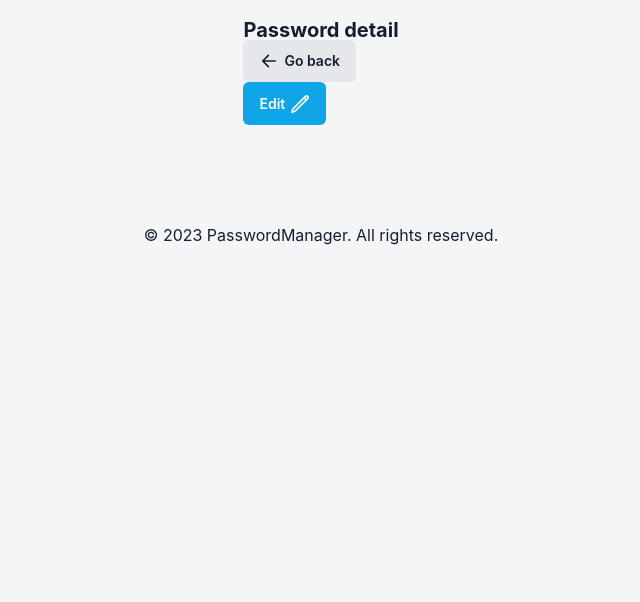
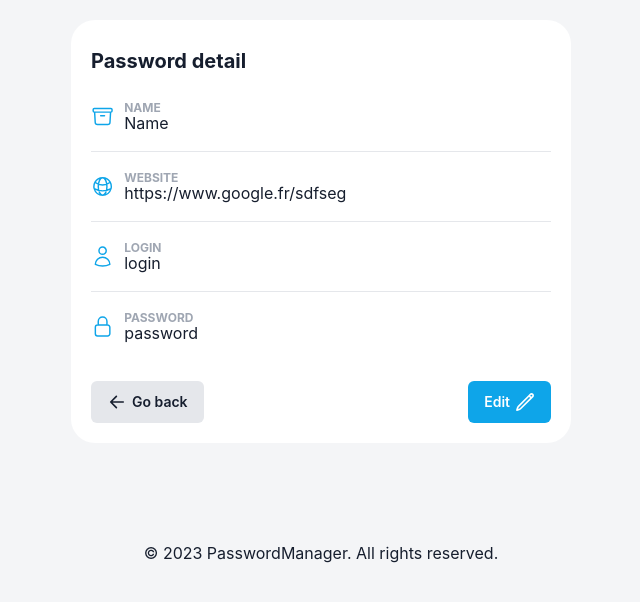
Before and after one commit to paul-bouloc/b3-c2-django-bouloc, a Django app: page /detail/5 in a window 1280 px wide. Shown: the part 80-682 px from the top of the page, without its empty margins (319-959 px from the left). Run offline with Django 5.2, Linux system fonts and the light colour scheme; a user stored in the database is signed in; data comes from the database, SQL or seed files in the repository.

Commit message:
Complete password detail page

```diff
--- a/app/static/css/detail.css
+++ b/app/static/css/detail.css
@@ -0,0 +1,87 @@
+.detail-wrapper {
+  display: flex;
+  flex-direction: column;
+  align-items: center;
+  gap: 20px;
+  max-width: 500px;
+  width: 100%;
+  padding: var(--padding);
+  box-sizing: border-box;
+  background-color: #fff;
+  border-radius: var(--rounded-3xl);
+}
+
+.detail-header {
+  display: flex;
+  justify-content: space-between;
+  align-items: center;
+  width: 100%;
+  min-height: 42px;
+  box-sizing: border-box;
+}
+
+.detail-content {
+  display: flex;
+  flex-direction: column;
+  gap: 20px;
+  width: 100%;
+  box-sizing: border-box;
+}
+
+.detail-content .separator {
+  display: flex;
+  justify-content: center;
+  align-items: center;
+  width: 100%;
+  height: 1px;
+  background-color: var(--grey-200);
+}
+
+.detail-content .detail-item {
+  display: flex;
+  justify-content: flex-start;
+  align-items: center;
+  gap: 10px;
+}
+
+.detail-content .detail-item .item-icon {
+  display: flex;
+  justify-content: center;
+  align-items: center;
+  width: 25px;
+  height: 25px;
+}
+
+.detail-content .detail-item .item-icon svg {
+  width: 100%;
+  height: 100%;
+}
+
+.detail-content .detail-item .item-data {
+  display: flex;
+  flex-direction: column;
+  gap: 1px;
+  width: 100%;
+  box-sizing: border-box;
+}
+
+.detail-content .detail-item .item-data h6 {
+  font-size: var(--font-size-xs);
+  text-transform: uppercase;
+  color: var(--grey-400);
+}
+
+.detail-content .detail-item .item-data p {
+  font-size: var(--font-size-base);
+  color: var(--grey-900);
+}
+
+.detail-content .detail-buttons {
+  display: flex;
+  justify-content: space-between;
+  align-items: center;
+  gap: 10px;
+  width: 100%;
+  margin-top: 20px;
+  box-sizing: border-box;
+}
--- a/app/templates/app/detail.html
+++ b/app/templates/app/detail.html
@@ -11,8 +11,55 @@
     <h4>Password detail</h4>
   </div>
   <div class="detail-content">
+    <div class="detail-item">
+      <div class="item-icon">
+        <svg xmlns="http://www.w3.org/2000/svg" fill="none" viewBox="0 0 24 24" stroke-width="1.5" stroke="var(--blue-500)" class="w-6 h-6">
+          <path stroke-linecap="round" stroke-linejoin="round" d="M20.25 7.5l-.625 10.632a2.25 2.25 0 01-2.247 2.118H6.622a2.25 2.25 0 01-2.247-2.118L3.75 7.5M10 11.25h4M3.375 7.5h17.25c.621 0 1.125-.504 1.125-1.125v-1.5c0-.621-.504-1.125-1.125-1.125H3.375c-.621 0-1.125.504-1.125 1.125v1.5c0 .621.504 1.125 1.125 1.125z" />
+        </svg>
+      </div>
+      <div class="item-data">
+        <h6>Name</h6>
+        <p>{{ password.name|title }}</p>
+      </div>
+    </div>
+    <div class="separator"></div>
+    <div class="detail-item">
+      <div class="item-icon">
+        <svg xmlns="http://www.w3.org/2000/svg" fill="none" viewBox="0 0 24 24" stroke-width="1.5" stroke="var(--blue-500)" class="w-6 h-6">
+          <path stroke-linecap="round" stroke-linejoin="round" d="M12 21a9.004 9.004 0 008.716-6.747M12 21a9.004 9.004 0 01-8.716-6.747M12 21c2.485 0 4.5-4.03 4.5-9S14.485 3 12 3m0 18c-2.485 0-4.5-4.03-4.5-9S9.515 3 12 3m0 0a8.997 8.997 0 017.843 4.582M12 3a8.997 8.997 0 00-7.843 4.582m15.686 0A11.953 11.953 0 0112 10.5c-2.998 0-5.74-1.1-7.843-2.918m15.686 0A8.959 8.959 0 0121 12c0 .778-.099 1.533-.284 2.253m0 0A17.919 17.919 0 0112 16.5c-3.162 0-6.133-.815-8.716-2.247m0 0A9.015 9.015 0 013 12c0-1.605.42-3.113 1.157-4.418" />
+        </svg>
+      </div>
+      <div class="item-data">
+        <h6>Website</h6>
+        <p>{{ password.website }}</p>
+      </div>
+    </div>
+    <div class="separator"></div>
+    <div class="detail-item">
+      <div class="item-icon">
+        <svg xmlns="http://www.w3.org/2000/svg" fill="none" viewBox="0 0 24 24" stroke-width="1.5" stroke="var(--blue-500)" class="w-6 h-6">
+          <path stroke-linecap="round" stroke-linejoin="round" d="M15.75 6a3.75 3.75 0 11-7.5 0 3.75 3.75 0 017.5 0zM4.501 20.118a7.5 7.5 0 0114.998 0A17.933 17.933 0 0112 21.75c-2.676 0-5.216-.584-7.499-1.632z" />
+        </svg>
+      </div>
+      <div class="item-data">
+        <h6>Login</h6>
+        <p>{{ password.login }}</p>
+      </div>
+    </div>
+    <div class="separator"></div>
+    <div class="detail-item">
+      <div class="item-icon">
+        <svg xmlns="http://www.w3.org/2000/svg" fill="none" viewBox="0 0 24 24" stroke-width="1.5" stroke="var(--blue-500)" class="w-6 h-6">
+          <path stroke-linecap="round" stroke-linejoin="round" d="M16.5 10.5V6.75a4.5 4.5 0 10-9 0v3.75m-.75 11.25h10.5a2.25 2.25 0 002.25-2.25v-6.75a2.25 2.25 0 00-2.25-2.25H6.75a2.25 2.25 0 00-2.25 2.25v6.75a2.25 2.25 0 002.25 2.25z" />
+        </svg>
+      </div>
+      <div class="item-data">
+        <h6>Password</h6>
+        <p>{{ password.password }}</p>
+      </div>
+    </div>
 
-    <div class="form-buttons">
+    <div class="detail-buttons">
       <button type="button" class="secondary" onclick="location.href = '../'">
         <svg xmlns="http://www.w3.org/2000/svg" fill="none" viewBox="0 0 24 24" stroke-width="2" stroke="currentColor" class="w-6 h-6">
           <path stroke-linecap="round" stroke-linejoin="round" d="M19.5 12h-15m0 0l6.75 6.75M4.5 12l6.75-6.75" />
@@ -20,7 +67,7 @@
         Go back
       </button>
 
-      <button type="submit" class="primary">
+      <button type="button" class="primary" onclick="location.href = '../../edit/{{password.id}}'">
         Edit
         <svg xmlns="http://www.w3.org/2000/svg" fill="none" viewBox="0 0 24 24" stroke-width="2" stroke="#fff" class="w-6 h-6">
           <path stroke-linecap="round" stroke-linejoin="round" d="M16.862 4.487l1.687-1.688a1.875 1.875 0 112.652 2.652L6.832 19.82a4.5 4.5 0 01-1.897 1.13l-2.685.8.8-2.685a4.5 4.5 0 011.13-1.897L16.863 4.487zm0 0L19.5 7.125" />
```
